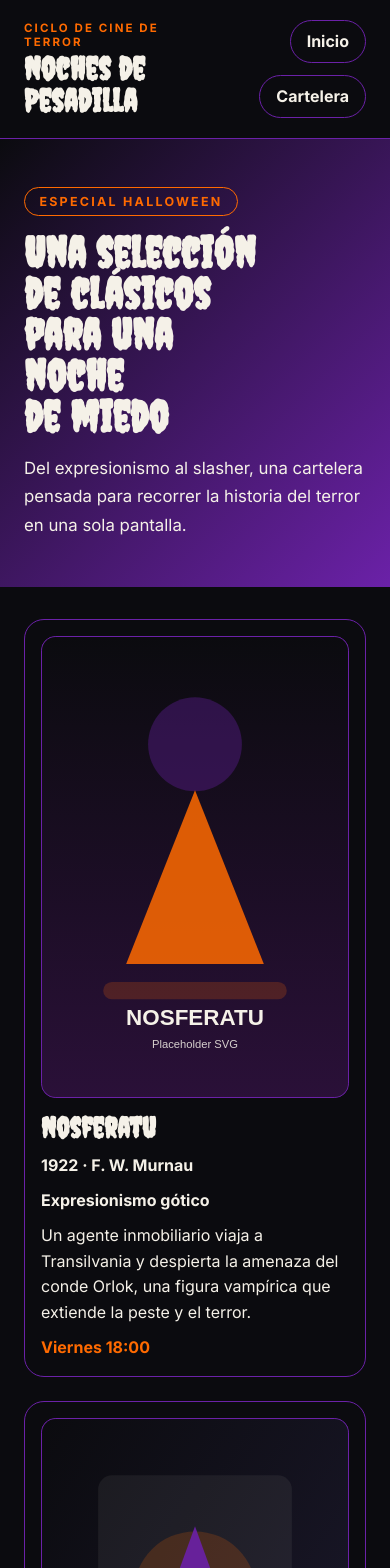
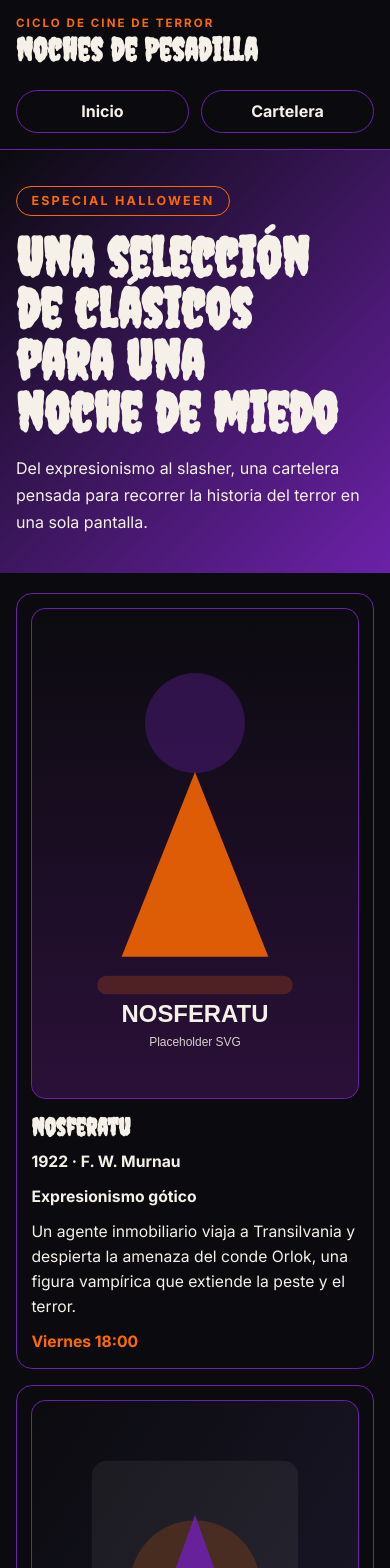
Before and after one commit to AntonioCantonSanz/Pablo-es-tonto-practica-angular, an Angular app: page / in a window 390 px wide. Shown: the top 1568 px of the page. Built offline with nearby package versions, Linux system fonts and the light colour scheme.

Commit message:
Tarea 13: responsive

```diff
--- a/src/app/footer/footer.css
+++ b/src/app/footer/footer.css
@@ -19,3 +19,14 @@
 	margin: 0;
 	color: var(--color-hueso);
 }
+
+@media (max-width: 480px) {
+	.footer {
+		padding: 1.25rem 1rem;
+	}
+
+	.footer__nombre,
+	.footer__texto {
+		font-size: 0.95rem;
+	}
+}
--- a/src/app/header/header.css
+++ b/src/app/header/header.css
@@ -54,3 +54,21 @@
 	background: var(--color-naranja);
 	border-color: var(--color-naranja);
 }
+
+@media (max-width: 480px) {
+	.header {
+		flex-direction: column;
+		align-items: flex-start;
+		padding: 1rem;
+	}
+
+	.header__nav {
+		justify-content: flex-start;
+		width: 100%;
+	}
+
+	.header__enlace {
+		flex: 1 1 8rem;
+		text-align: center;
+	}
+}
--- a/src/app/hero/hero.css
+++ b/src/app/hero/hero.css
@@ -36,3 +36,18 @@
 	line-height: 1.7;
 	color: var(--color-hueso);
 }
+
+@media (max-width: 480px) {
+	.hero {
+		padding: 2.25rem 1rem;
+	}
+
+	.hero__titulo {
+		max-width: none;
+		font-size: clamp(2.25rem, 14vw, 3.5rem);
+	}
+
+	.hero__texto {
+		font-size: 1rem;
+	}
+}
--- a/src/app/listado/listado.css
+++ b/src/app/listado/listado.css
@@ -6,3 +6,11 @@
 	background: var(--color-negro);
 	color: var(--color-hueso);
 }
+
+@media (max-width: 480px) {
+	.listado {
+		grid-template-columns: 1fr;
+		gap: 1rem;
+		padding: 1.25rem 1rem 2rem;
+	}
+}
--- a/src/app/tarjeta/tarjeta.css
+++ b/src/app/tarjeta/tarjeta.css
@@ -51,3 +51,20 @@
 .tarjeta__sesion {
 	color: var(--color-naranja);
 }
+
+@media (max-width: 480px) {
+	.tarjeta {
+		padding: 0.9rem;
+		border-radius: 1rem;
+	}
+
+	.tarjeta__titulo {
+		font-size: 1.55rem;
+	}
+
+	.tarjeta__dato,
+	.tarjeta__sinopsis,
+	.tarjeta__sesion {
+		font-size: 0.98rem;
+	}
+}
```
Also changed, not shown: 1 other file (tests, documents, lock files or other folders).
